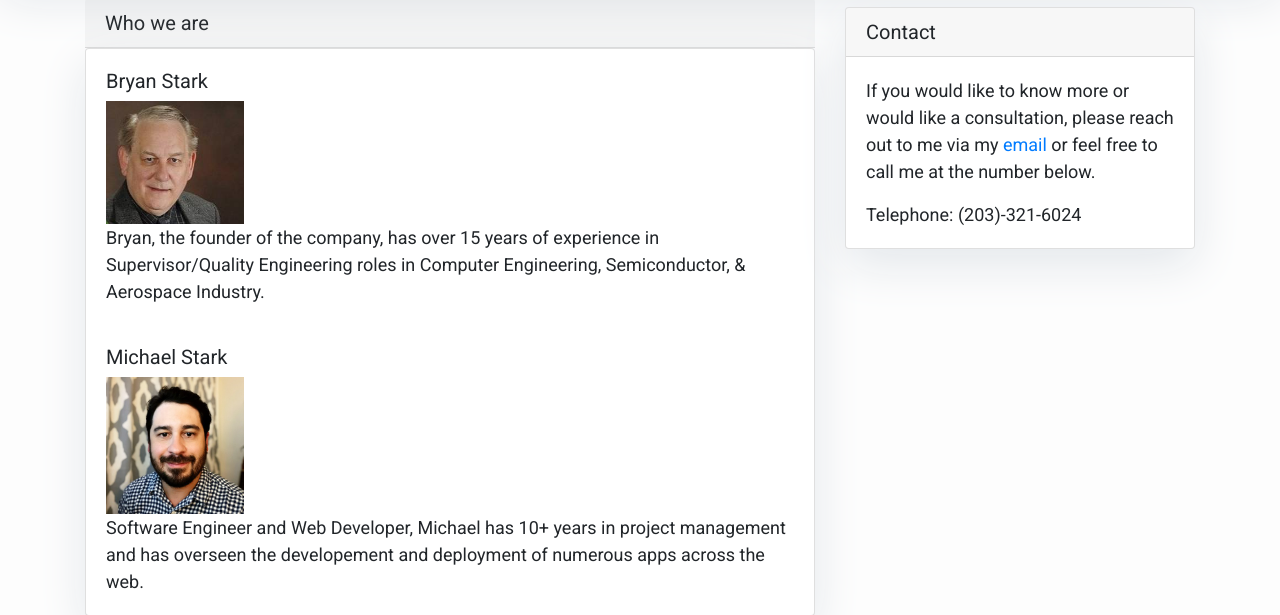
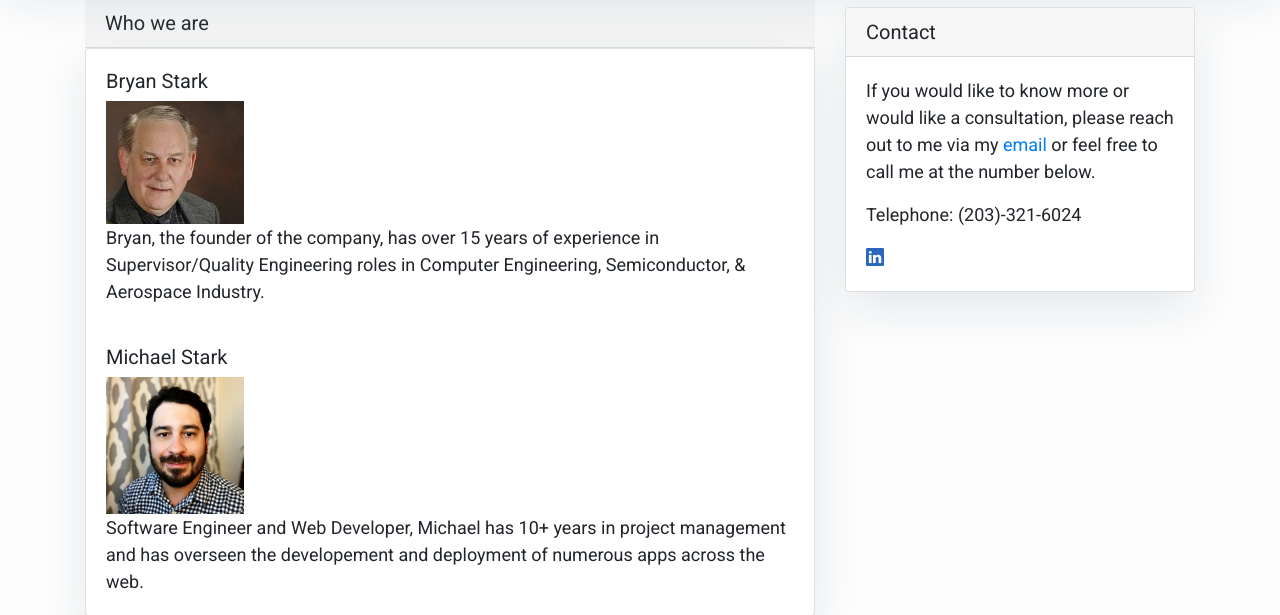
Before and after one commit to michaelbryanstark/bdsQualityServices, a Django app: page /company/ in a window 1280 px wide. Shown: the part 215-830 px from the top of the page. Run offline with Django 3.2, Linux system fonts and the light colour scheme; some libraries are stand-ins or nearby versions.

Commit message:
added linkedin icon link in contact

```diff
--- a/main_app/templates/base.html
+++ b/main_app/templates/base.html
@@ -9,6 +9,8 @@
         <meta name="viewport" content="width=device-width, initial-scale=1" />
         <link rel="stylesheet" href="https://maxcdn.bootstrapcdn.com/bootstrap/4.0.0/css/bootstrap.min.css" integrity="sha384-Gn5384xqQ1aoWXA+058RXPxPg6fy4IWvTNh0E263XmFcJlSAwiGgFAW/dAiS6JXm"
             crossorigin="anonymous" />
+        <script src="https://kit.fontawesome.com/d48e9dcadc.js" crossorigin="anonymous"></script>
+        <link rel="stylesheet" href="https://cdn.jsdelivr.net/npm/bootstrap-icons@1.5.0/font/bootstrap-icons.css">
     </head>
 
     <body>
--- a/main_app/templates/sidebar.html
+++ b/main_app/templates/sidebar.html
@@ -21,6 +21,10 @@
         <p>If you would like to know more or would like a consultation, please reach out to me via my <a href="mailto:bdstark@bdsqs.net">email</a> or feel free to call me at the number below.</p>
 
         <p class="card-text">Telephone: (203)-321-6024</p>
+        <!-- <i class="fab fa-linkedin"></i> -->
+        <a href="https://www.linkedin.com/in/bdstark2000/"><i class="bi bi-linkedin" style="color:rgb(40, 103, 188)"></i></a>
+
+
 
     </div>
 
```
